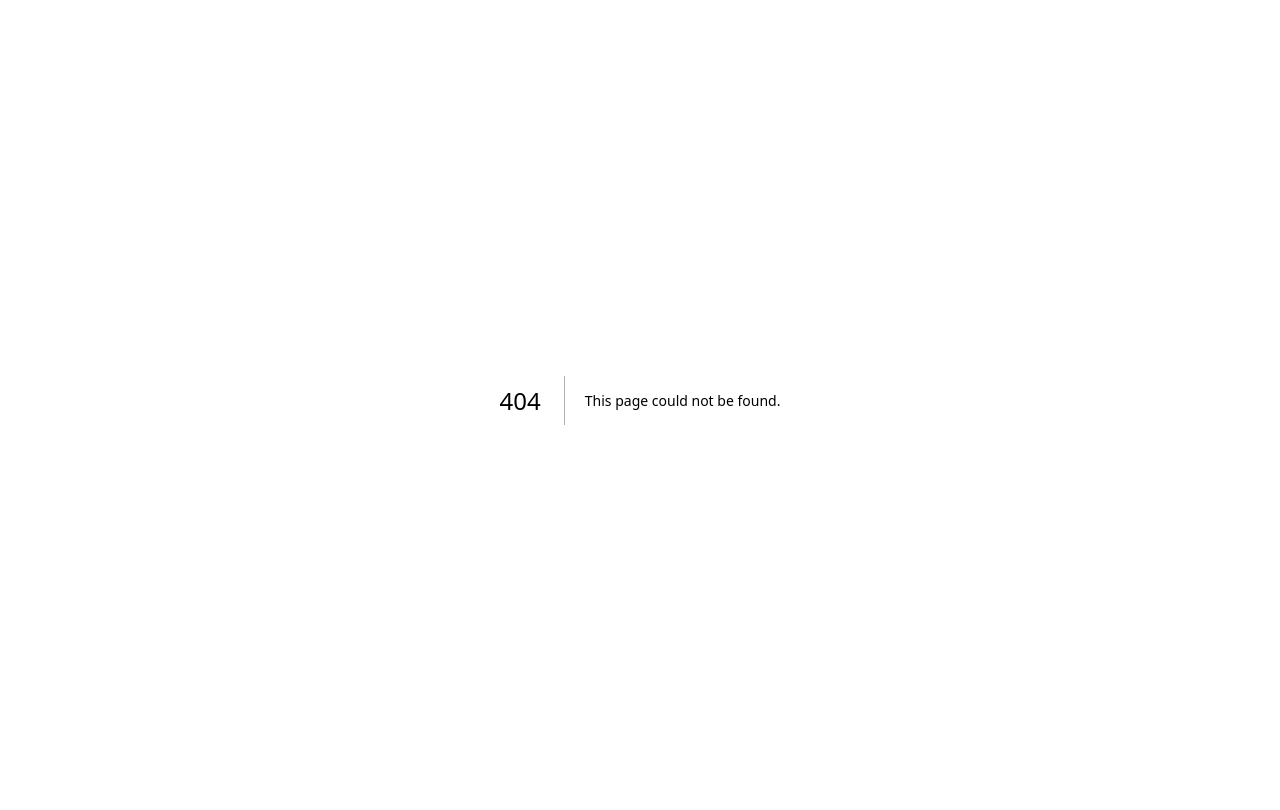
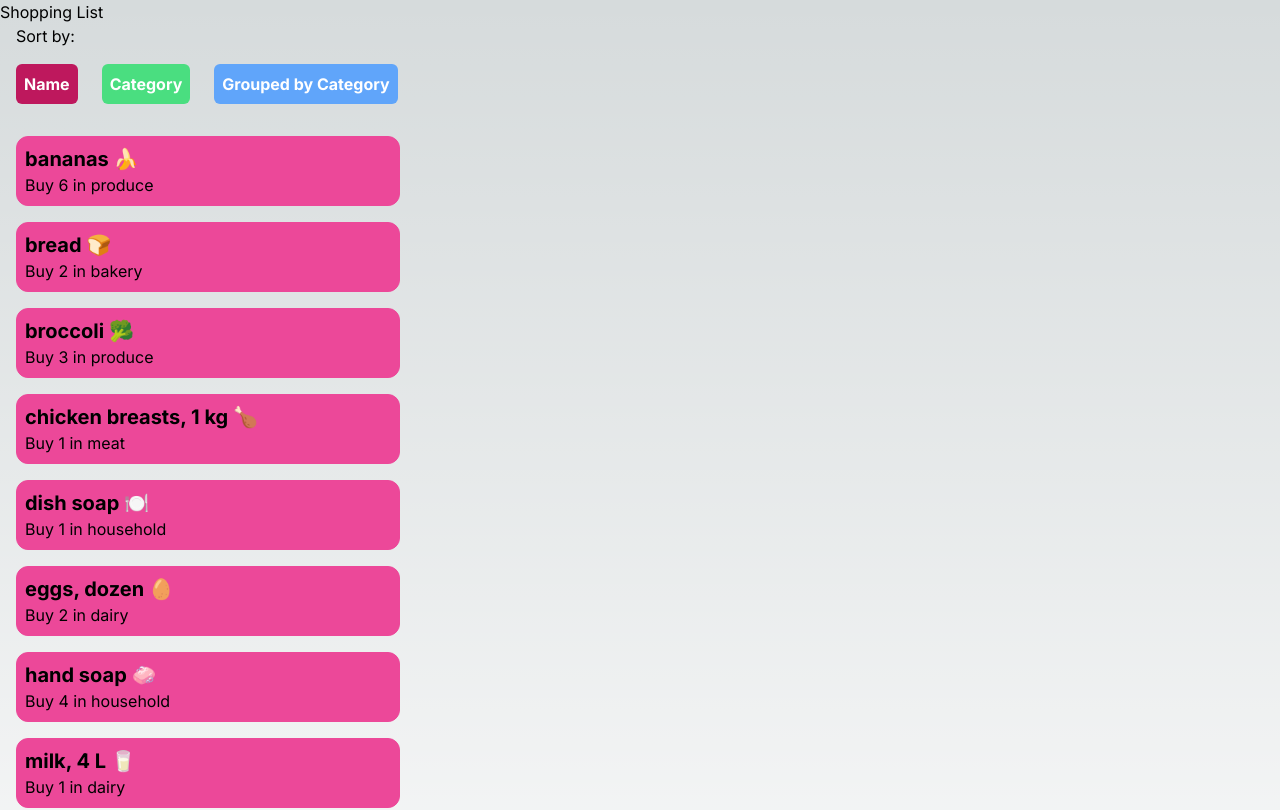
Before and after one commit to mojojoruiz/cprg306-assignments, a Next.js app: page /week5 in a window 1280 px wide. Before the commit this address had no page. Shown: the top 810 px of the page. Built offline with nearby package versions, Linux system fonts and the light colour scheme.

Commit message:
Week 4 and 5
Able to add

```diff
--- a/app/page.js
+++ b/app/page.js
@@ -21,6 +21,14 @@ return (
         <Link href="/week4">
             Week 4 Assignments
         </Link>
+        <br></br>
+        <Link href="/week5">
+            Week 5 Assignments
+        </Link>
+        <br></br>
+        <Link href="/week5">
+            Week 6 Assignments
+        </Link>
 
         </p>
     </div>
--- a/app/week4/new-item.js
+++ b/app/week4/new-item.js
@@ -1,80 +1,103 @@
+"use client";
+
 import { useState } from "react";
 
-function NewItem() {
-    const [state, setState] = useState({
-        name: '',
-        quantity: 1,
-        category: 'produce',
-    });
+export default function NewItem() {
+    const [name, setName] = useState("");
+    const [quantity, setQuantity] = useState(0);
+    const [category, setCategory] = useState("category");
+
 
     const handleSubmit = (event) => {
     event.preventDefault();
 
-        const { name, quantity, category } = state;
 
-        const item = { name, quantity, category };
+    const item = {
+        name,
+        quantity,
+        category,
+    };
+
 
     console.log(item);
-        alert(`Name: ${name}, Quantity: ${quantity}, Category: ${category}`);
 
-        // Reset the values
-        setState({
-            name: '',
-            quantity: 1,
-            category: 'produce',
-        });
+
+    alert("Added item: " + name + ", Quantity: " + quantity + ", Category: " + category)
+
+
+    setName("");
+    setQuantity(0);
+    setCategory("category");
     };
 
-    const handleChange = (event) => {
-        const { name, value } = event.target;
-
-        // Update state based on the input name
-        setState((prevState) => ({
-            ...prevState,
-            [name]: value,
-        }));
+    const handleNameChange = (event) => {
+        setName(event.target.value);
     };
 
-    const { name, quantity, category } = state;
+    const handleQuantityChange = (event) => {
+        setQuantity(event.target.value);
+    };
+
+    const handleCategoryChange = (event) => {
+        setCategory(event.target.value);
+    };
+
+
 
     return (
-        <form onSubmit={handleSubmit}>
+        <div>
+            <div className="min-h-screen bg-blue-gray-100 mt-10 flex items-top justify-center">
+                <div>
+
+                    <form class="m-10 max-w-sm w-full"onSubmit={handleSubmit}>
+
+                        <div className="block mb-3 w-full rounded-md text-black bg-gray-100 focus:bg-white">
                             <input
-                type="text"
-                name="name"
-                value={name}
-                onChange={handleChange}
+                                type = "text"
+                                placeholder = "Item name"
                                 required
+                                onChange = {handleNameChange}
+                                value = {name}
+                                className=" block p-2 w-full rounded-md text-black bg-gray-100 focus:bg-white"
                             />
+                        </div>
+
+
+                        <div className="flex justify-between">
                             <input
-                type="number"
-                name="quantity"
-                min="1"
-                max="99"
-                value={quantity}
-                onChange={handleChange}
+                                type = "number"
+                                min = "1"
+                                max = "99"
                                 required
+                                onChange = {handleQuantityChange}
+                                value = {quantity}
+                                className="w-20 p-2 block rounded-md text-black bg-gray-100 focus:bg-white"
                             />
-            <select
-                name="category"
-                value={category}
-                onChange={handleChange}
-            >
-                <option value="produce">Produce</option>
-                <option value="dairy">Dairy</option>
-                <option value="bakery">Bakery</option>
-                <option value="meat">Meat</option>
-                <option value="frozen">Frozen Foods</option>
-                <option value="canned">Canned Goods</option>
-                <option value="dry">Dry Goods</option>
-                <option value="beverages">Beverages</option>
-                <option value="snacks">Snacks</option>
-                <option value="household">Household</option>
-                <option value="other">Other</option>
+
+                            <select className = "ml-6 p-2 block w-full rounded-md text-black bg-gray-100 focus:bg-white" style={{ fontSize: '25px' }} value={category} onChange={handleCategoryChange}>
+                                <option value = "produce">Produce</option>
+                                <option value = "dairy">Dairy</option>
+                                <option value = "bakery">Bakery</option>
+                                <option value = "meat">Meat</option>
+                                <option value = "frozen foods">Frozen Foods</option>
+                                <option value = "canned goods">Canned Goods</option>
+                                <option value = "dry goods">Dry Goods</option>
+                                <option value = "beverages">Beverages</option>
+                                <option value = "snacks">Snacks</option>
+                                <option value = "household">Household</option>
+                                <option value = "other">Other</option>
+
                             </select>
-            <button type="submit">Submit</button>
+
+                        </div>
+
+
+                        <button type="submit" className="mt-3 w-full py-2 px-4 bg-pink-500  rounded-md text-white font-bold">+</button>
+
+
                     </form>
+                </div>
+            </div>
+        </div>
     );
 }
-
-export default NewItem;
--- a/app/week4/page.js
+++ b/app/week4/page.js
@@ -1,19 +1,9 @@
-import React from 'react';
-import dynamic from 'next/dynamic';
-import Link from 'next/link'; // Import Link for client-side routing
+import NewItem from "./new-item";
 
-const NewItem = dynamic(() => import('./new-item'), { ssr: false });
-
-function Page() {
-    return (
-        <div>
-            <NewItem />
-            {/* Use Link for client-side navigation */}
-            <Link href="/another-page">
-                <a>Go to Another Page</a>
-            </Link>
-        </div>
-    );
+export default function Page() {
+return (
+    <main>
+    <NewItem/>
+    </main>
+);
 }
-
-export default Page;
--- /dev/null
+++ b/app/week5/item-list.js
@@ -0,0 +1,52 @@
+"use client";
+
+import { useState } from "react";
+import Item from "./item";
+import itemsData from "./item.json";
+
+
+export default function ItemList() {
+const [sortBy, setSortBy] = useState ("name");
+
+
+let items = itemsData;
+
+items = (sortBy === "name") ? items.sort((a, b) => a.name.localeCompare(b.name)) : items.sort((a, b) => a.category.localeCompare(b.category));
+
+const handleNameSorted = () => {
+    setSortBy("name");
+};
+
+const handleCategorySorted = () => {
+    setSortBy("category");
+};
+
+return (
+    <>
+
+    <div>
+        <label for="sort"className = "m-2 p-2">Sort by:</label>
+    </div>
+
+    <div>
+        <button type="submit" className={`m-4 w-25 p-2 ${sortBy === "name" ? "bg-pink-700" : "bg-pink-400"} rounded-md text-white font-bold`} onClick={handleNameSorted}>Name</button>
+
+        <button type="submit" className={`m-2 w-25 p-2 ${sortBy === "category" ? "bg-green-700" : "bg-green-400"}  rounded-md text-white font-bold`} onClick={handleCategorySorted}>Category</button>
+
+        <button type = "submit" className = {`m-4 w-25 p-2 ${sortBy === "groupedByCategory" ? "bg-blue-700" : "bg-blue-400"}  rounded-md text-white font-bold`}>Grouped by Category</button>
+    </div>
+
+    {items.map((item) => (
+        <Item
+        name={item.name}
+        quantity={item.quantity}
+        category={item.category}
+        id={item.id}
+        key = {item.id}
+        />
+    ))}
+
+    </>
+);
+
+}
--- /dev/null
+++ b/app/week5/item.js
@@ -0,0 +1,8 @@
+export default function Item({name, quantity, category, id}) {
+    return (
+        <ul className="border border-pink-500 bg-pink-500 w-96 m-4 p-2 rounded-xl" >
+            <li key={id}><h3 className= "text-xl font-bold"> {name} </h3></li>
+            <li>Buy {quantity} in {category}</li>
+        </ul>
+    );
+}
--- /dev/null
+++ b/app/week5/item.json
@@ -0,0 +1,74 @@
+[
+    {
+    "id": "1h2GJKH12gkHG31h1H",
+    "name": "milk, 4 L 🥛",
+    "quantity": 1,
+    "category": "dairy"
+    },
+    {
+    "id": "2KJH3k2j3H1k2J3K1H",
+    "name": "bread 🍞",
+    "quantity": 2,
+    "category": "bakery"
+    },
+    {
+    "id": "3h2KJH3k2j3H1k2J3",
+    "name": "eggs, dozen 🥚",
+    "quantity": 2,
+    "category": "dairy"
+    },
+    {
+    "id": "4k2J3K1H2GJKH12gk",
+    "name": "bananas 🍌",
+    "quantity": 6,
+    "category": "produce"
+    },
+    {
+    "id": "5H1h1H2KJH3k2j3H",
+    "name": "broccoli 🥦",
+    "quantity": 3,
+    "category": "produce"
+    },
+    {
+    "id": "6H1k2J3K1H2GJKH1",
+    "name": "chicken breasts, 1 kg 🍗",
+    "quantity": 1,
+    "category": "meat"
+    },
+    {
+    "id": "7gkHG31h1H2KJH3k",
+    "name": "pasta sauce 🍝",
+    "quantity": 3,
+    "category": "canned goods"
+    },
+    {
+    "id": "8j3H1k2J3K1H2GJK",
+    "name": "spaghetti, 454 g 🍝",
+    "quantity": 2,
+    "category": "dry goods"
+    },
+    {
+    "id": "9H12gkHG31h1H2KJ",
+    "name": "toilet paper, 12 pack 🧻",
+    "quantity": 1,
+    "category": "household"
+    },
+    {
+    "id": "10H3k2j3H1k2J3K1",
+    "name": "paper towels, 6 pack",
+    "quantity": 1,
+    "category": "household"
+    },
+    {
+    "id": "11k2J3K1H2GJKH12",
+    "name": "dish soap 🍽️",
+    "quantity": 1,
+    "category": "household"
+    },
+    {
+    "id": "12GJKH12gkHG31h1",
+    "name": "hand soap 🧼",
+    "quantity": 4,
+    "category": "household"
+    }
+]
--- /dev/null
+++ b/app/week5/page.js
@@ -0,0 +1,10 @@
+import ItemList from "./item-list";
+export default function Page() {
+
+return (
+    <main>
+    <h1>Shopping List </h1>
+        <ItemList/>
+    </main>
+    );
+}
```
Also changed, not shown: package.json (+4 -4 lines), 1 other file (tests, documents, lock files or other folders). Lines whose indentation alone changed are shown as unchanged.
